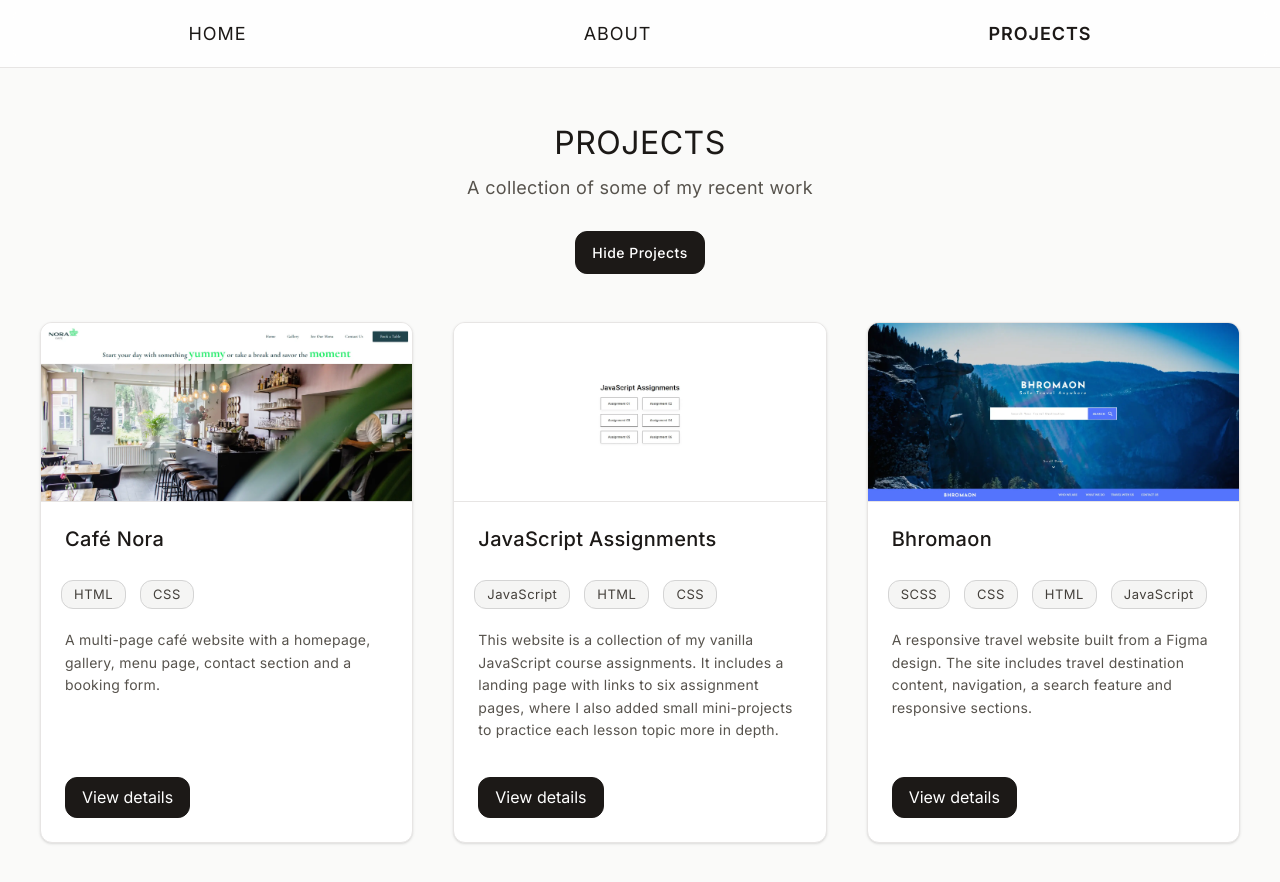
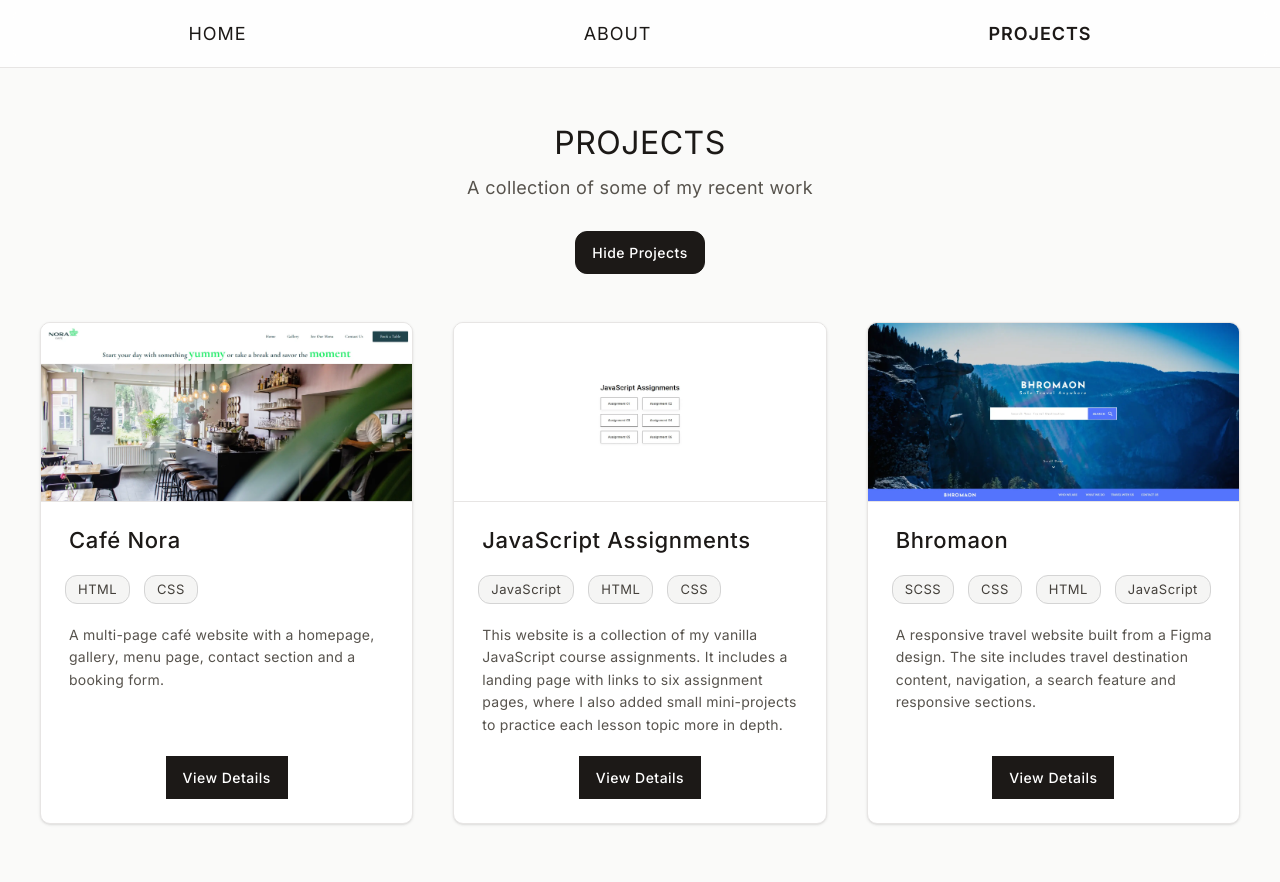
Before and after one commit to nathalie-jane/frontend-react-portfolio, a React (Vite) app: page /projects in a window 1280 px wide. Both pictures are taken after a click on the button "Show Projects". Shown: the top 882 px of the page. Built offline with nearby package versions, Linux system fonts and the light colour scheme.

Commit message:
refactor(project-card): update card structure
- Update project card markup
- Replace text sections with summary text
- Refine card spacing

```diff
--- a/src/components/ProjectCard/ProjectCard.css
+++ b/src/components/ProjectCard/ProjectCard.css
@@ -11,17 +11,18 @@
 	overflow-x: hidden;
 	background-color: #ffffff;
 	border: 1px solid #e7e5e4;
-	border-radius: 12px;
+	border-radius: 10px;
 	box-shadow:
 		0 1px 3px 0 rgba(0, 0, 0, 0.1),
 		0 1px 2px -1px rgba(0, 0, 0, 0.1);
 }
 
-/* Project screenshot image */
+/* Project image wrapper */
 .project-card__image {
+	overflow: hidden;
 	height: auto;
 	object-fit: cover;
-	background-color: #e7e5e4;
+	background-color: #ffffff;
 	border-bottom: 1px solid #e7e5e4;
 }
 
@@ -30,21 +31,20 @@
 	display: flex;
 	flex-direction: column;
 	gap: 16px;
-	padding: 24px 16px;
+	padding: 16px;
 }
 
 /* Project title text */
 .project-card__title {
-	margin-bottom: 8px;
 	padding-left: 4px;
 	color: #1c1917;
-	font-size: 1.25rem;
+	font-size: 1.375rem;
 	font-weight: 500;
 	line-height: 1.3;
-	letter-spacing: 0.02rem;
+	letter-spacing: 0.04rem;
 }
 
-/* List of technologies */
+/* Tech tag list */
 .project-card__tech-list {
 	display: flex;
 	flex-wrap: wrap;
@@ -64,37 +64,9 @@
 	border-radius: 12px;
 }
 
-/* Wrapper for project info blocks  */
-.project-card__group {
-	display: grid;
-	gap: 16px;
+/* Project summary text */
+.project-card__info {
 	padding-left: 4px;
-}
-
-/* Adjust spacing for 2nd and 3rd project cards */
-.project-card:nth-child(2) .project-card__group,
-.project-card:nth-child(3) .project-card__group {
-	margin-bottom: 16px;
-}
-
-/* Individual project info block */
-.project-card__info {
-	display: grid;
-	gap: 4px;
-}
-
-/* Heading for each info block */
-.project-card__info-title {
-	color: #1c1917;
-	font-size: 1rem;
-	font-weight: 400;
-	line-height: 1.5;
-	letter-spacing: 0.03rem;
-	text-transform: capitalize;
-}
-
-/* Text content for each info block */
-.project-card__info-text {
 	color: #57534d;
 	font-size: 0.875rem;
 	font-weight: 400;
@@ -102,27 +74,17 @@
 	letter-spacing: 0.015rem;
 }
 
-/* Repo button link */
+/* Project details button */
 .project-card__details {
 	display: inline-flex;
-	align-self: flex-start;
-	align-items: baseline;
+	align-self: center;
+	align-items: center;
 	gap: 8px;
-	margin-left: 4px;
-	margin-top: auto;
+	margin-top: 12px;
 	padding: 10px 16px;
 	color: #ffffff;
 	background-color: #1c1917;
 	border: 1px solid #1c1917;
-	border-radius: 12px;
-
-	transition:
-		transform 0.2s ease,
-		box-shadow 0.2s ease;
-}
-
-/* Repo link label */
-.project-card__repo-link {
 	font-size: 0.875rem;
 	font-weight: 500;
 	line-height: 1.5;
@@ -130,33 +92,14 @@
 	text-transform: capitalize;
 }
 
-/* GitHub icon in repo link */
-.project-card__repo-icon {
-	font-size: 0.875rem;
-}
-
 /* Responsive adjustments for tablet */
 @media screen and (min-width: 48rem) {
 	.project-card__content {
 		gap: 20px;
-		padding: 24px 20px;
+		padding: 24px;
 	}
 
-	.project-card__group {
-		gap: 20px;
+	.project-card__details {
+		margin-top: auto;
 	}
 }
-
-/* Responsive adjustments for desktop */
-@media screen and (min-width: 75rem) {
-	/* Hover state for repo link button */
-	.project-card__details:hover {
-		transform: scale(1.05);
-		box-shadow: 0 4px 10px rgba(0, 0, 0, 0.12);
-	}
-
-	/* Visited state for repo link button */
-	.project-card__details:visited {
-		color: #ffffff;
-	}
-}
--- a/src/components/ProjectCard/ProjectCard.jsx
+++ b/src/components/ProjectCard/ProjectCard.jsx
@@ -24,11 +24,7 @@ function ProjectCard(props) {
 					})}
 				</ul>
 
-				<div className="project-card__group">
-					<div className="project-card__info">
-						<p className="project-card__info-text">{props.about}</p>
-					</div>
-				</div>
+				<p className="project-card__info">{props.about}</p>
 
 				<button className="project-card__details" type="button" onClick={props.openPopup}>
 					View details
```
